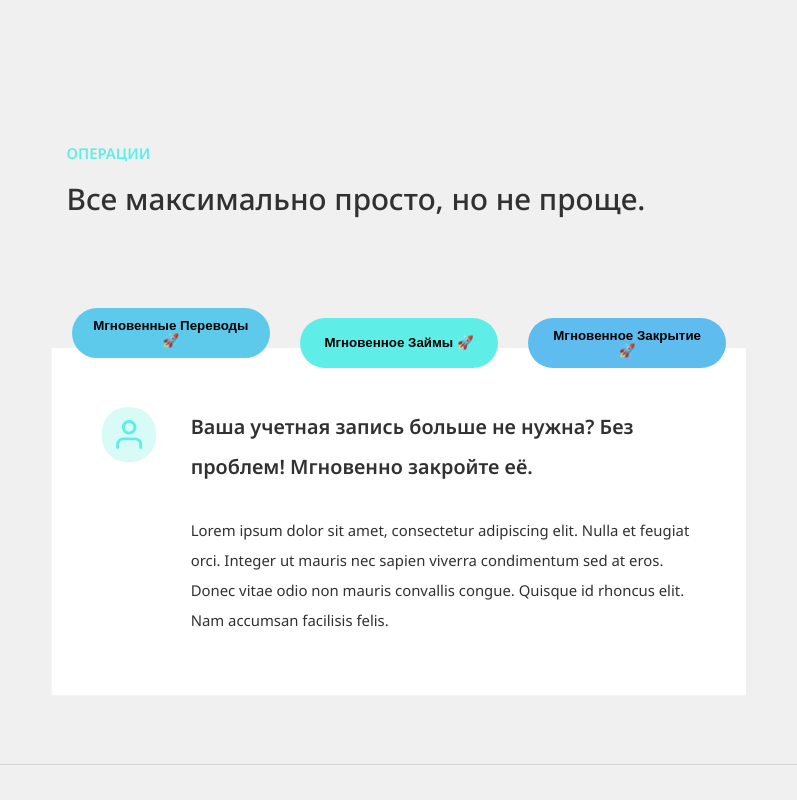
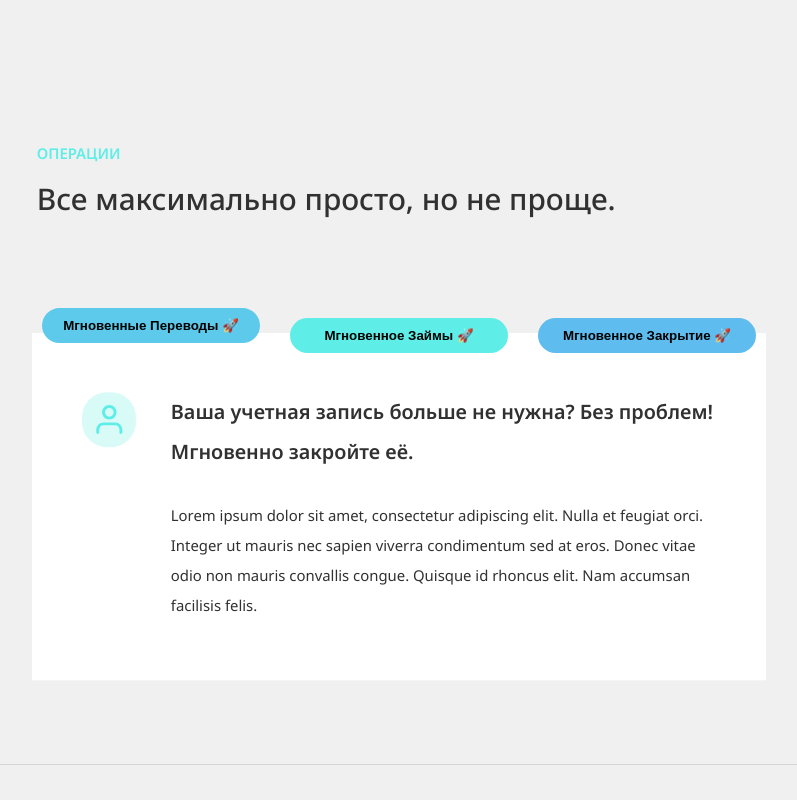
Before and after one commit to aly0na27/KnittingAndCrochet, a plain HTML site: page index.html in a window 1280 px wide. Shown: the part 2280-3080 px from the top of the page, without its empty margins (241-1038 px from the left). Drawn offline with Linux system fonts and the light colour scheme.

```diff
--- a/style.css
+++ b/style.css
@@ -270,7 +270,7 @@
 .section__title {
     max-width: 70rem;
     /*transform: translateX(20vw);*/
-    margin: 0 auto 9rem 28rem;
+    margin: 0 auto 9rem 25rem;
 }
 
 .section__title h2 {
@@ -341,7 +341,7 @@
     margin: 0 1.5rem;
     padding: 1rem 2rem;
     font-weight: 550;
-    width: 20rem;
+    width: 22rem;
     z-index: 50;
     transition: all 0.6s;
 }
@@ -384,7 +384,7 @@
     height: 35rem;
     background-color: #fff;
     transform: translate(-50%, -2rem);
-    width: 70rem;
+    width: 74rem;
     padding: 6rem 5rem 5rem 5rem;
 }
 
```
